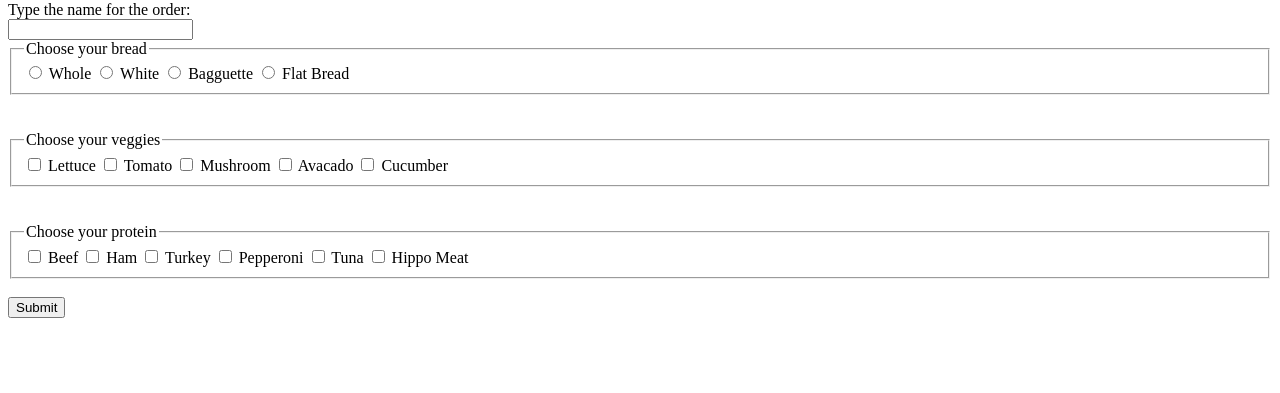
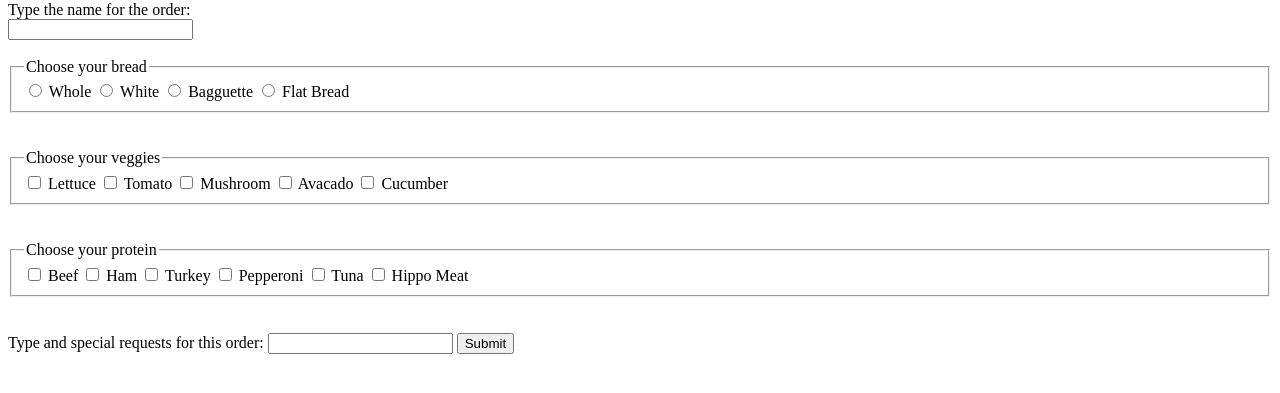
Before and after one commit to Brandons-Hub/Sandwich, a plain HTML site: page index.html in a window 1280 px wide. Shown: the part 79-472 px from the top of the page. Drawn offline with Linux system fonts and the light colour scheme.

Commit message:
added special request area

```diff
--- a/index.html
+++ b/index.html
@@ -5,7 +5,7 @@
         <form action="/submit">
             <label for="name">Type the name for the order:</labelgit><br>
             <input type="text" id="name" name="name">
-            <br>
+            <br><br>
             <fieldset>
                 <legend>Choose your bread</legend>
 
@@ -63,7 +63,9 @@
                 <input type="checkbox" id="hippo" name="protien" value="hippo">
                 <label for="hippo">Hippo Meat</label>
             </fieldset>
-            <br>
+            <br><br>
+            <label for="special">Type and special requests for this order:</label>
+            <input type="text" id="special" name="special">
             <button type="submit">Submit</button>
         </form>
     </body>
```
